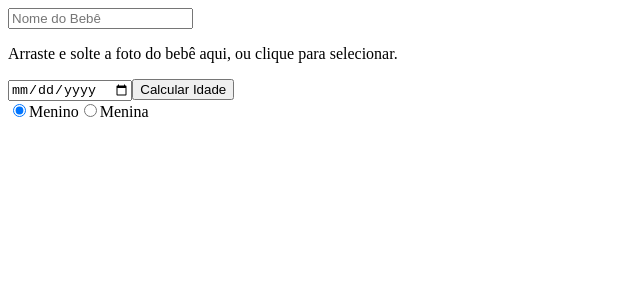
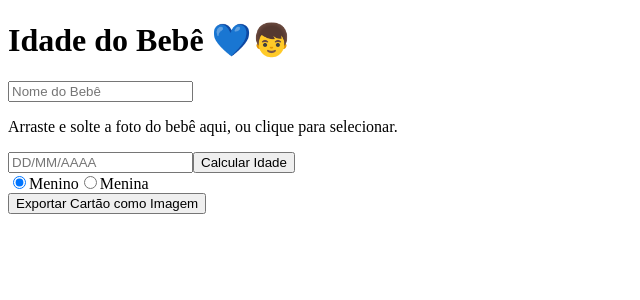
Before and after one commit to Karlocz/baby-age-calculator, a Next.js app: page / in a window 1280 px wide. Shown: the top 300 px of the page, without its empty margins (0-640 px from the left). Built offline with nearby package versions, Linux system fonts and the light colour scheme.

Commit message:
Update page.tsx

```diff
--- a/src/app/page.tsx
+++ b/src/app/page.tsx
@@ -1,12 +1,20 @@
 'use client'
 
-import React, { useRef, useState } from "react";
+import React, { useState, useRef } from "react";
 import { Card, CardContent } from "@/components/ui/card";
 import { Input } from "@/components/ui/input";
 import { Button } from "@/components/ui/button";
-import { differenceInDays, parseISO, isValid } from "date-fns";
+import {
+  differenceInDays,
+  parse,
+  format,
+  differenceInHours,
+  differenceInMinutes,
+  differenceInMilliseconds,
+  addYears
+} from "date-fns"; // Ensure this import is here
 import { useDropzone } from "react-dropzone";
-import html2canvas from "html2canvas"; // 👈 Importando a lib
+import html2canvas from "html2canvas";
 
 export default function Home() {
   const [birthDate, setBirthDate] = useState("");
@@ -14,8 +22,7 @@ export default function Home() {
   const [name, setName] = useState("");
   const [image, setImage] = useState<any>(null);
   const [gender, setGender] = useState<"male" | "female">("male");
-
-  const cardRef = useRef<HTMLDivElement>(null); // 👈 Ref para capturar o cartão
+  const cardRef = useRef(null);
 
   const onDrop = (acceptedFiles: any) => {
     setImage(URL.createObjectURL(acceptedFiles[0]));
@@ -27,59 +34,60 @@ export default function Home() {
   });
 
   function calculate() {
-    const date = parseISO(birthDate);
-    if (!isValid(date)) {
-      setResult("Data de nascimento inválida. Tente novamente.");
-      return;
-    }
+    const date = parse(birthDate, "dd/MM/yyyy", new Date());
     const now = new Date();
     const days = differenceInDays(now, date);
     const weeks = Math.floor(days / 7);
     const months = Math.floor(days / 30.44);
-    setResult(`Dias: ${days}, Semanas: ${weeks}, Meses: ${months}`);
+    const hours = differenceInHours(now, date);
+    const minutes = differenceInMinutes(now, date);
+
+    const firstBirthday = addYears(date, 1);
+    const timeToOneYearMs = differenceInMilliseconds(firstBirthday, now); // Corrected
+    const timeToOneYear = new Date(timeToOneYearMs);
+
+    const timeLeft = `${Math.floor(timeToOneYearMs / (1000 * 60 * 60 * 24))} dias, ${timeToOneYear.getUTCHours()} horas e ${timeToOneYear.getUTCMinutes()} minutos para 1º aniversário.`;
+
+    setResult(
+      `Idade: ${days} dias, ${weeks} semanas, ${months} meses, ${hours} horas, ${minutes} minutos.\n⏳ ${timeLeft}`
+    );
   }
 
-  async function downloadCard() {
+  function exportCard() {
     if (!cardRef.current) return;
-
-    const canvas = await html2canvas(cardRef.current);
-    const dataUrl = canvas.toDataURL("image/png");
-
+    html2canvas(cardRef.current).then((canvas) => {
       const link = document.createElement("a");
-    link.href = dataUrl;
-    link.download = `${name || "cartao-bebe"}.png`;
+      link.download = `${name || "bebe"}-cartao.png`;
+      link.href = canvas.toDataURL("image/png");
       link.click();
+    });
   }
 
   return (
     <main
-      className={`flex min-h-screen items-center justify-center p-4 ${
-        gender === "female" ? "bg-pink-200" : "bg-blue-200"
-      } transition-colors duration-500`}
+      className={`flex min-h-screen items-center justify-center p-4 relative overflow-hidden ${
+        gender === "female" ? "bg-pink-100" : "bg-blue-100"
+      }`}
     >
-      <Card className="max-w-md w-full text-center shadow-lg rounded-lg p-6">
+      <div className="absolute inset-0 bg-[radial-gradient(#fff_1px,transparent_1px)] bg-[length:20px_20px] opacity-20 z-0" />
+      <div className="relative z-10" ref={cardRef}>
+        <Card
+          className={`max-w-md w-full text-center shadow-2xl border-4 p-4 rounded-3xl transition-all duration-300 ${
+            gender === "female" ? "border-pink-400 shadow-pink-300" : "border-blue-400 shadow-blue-300"
+          } bg-white/80 backdrop-blur`}
+        >
           <CardContent>
-          {/* 👇 Ref envolta de tudo que será exportado como imagem */}
-          <div ref={cardRef} className="bg-white p-4 rounded-lg">
+            <h1 className="text-3xl font-bold mb-2">
+              {gender === "female" ? "Idade da Bebê 💖👧" : "Idade do Bebê 💙👦"}
+            </h1>
+
             {name && (
               <p className="text-xl font-semibold mb-4">
-                Nome do Bebê: <span className="text-black">{name}</span>
+                {name} {gender === "female" ? "🧸" : "🍼"}
               </p>
             )}
 
-            {image && (
-              <div className="flex justify-center mb-4">
-                <img
-                  src={image}
-                  alt="Foto do Bebê"
-                  className="w-32 h-32 object-cover rounded-full border-4 border-white shadow-md"
-                />
-              </div>
-            )}
-
-            {result && <p className="text-lg font-medium mb-4">{result}</p>}
-          </div>
-
+            <div className="mb-4">
               <Input
                 type="text"
                 placeholder="Nome do Bebê"
@@ -87,19 +95,29 @@ export default function Home() {
                 onChange={(e) => setName(e.target.value)}
                 className="w-full p-2 border rounded-md mb-4"
               />
+            </div>
 
             <div
               {...getRootProps()}
-            className="w-full p-4 border-2 border-dashed rounded-md mb-4 cursor-pointer bg-white"
+              className="w-full p-4 border-2 border-dashed rounded-md mb-4 cursor-pointer"
             >
               <input {...getInputProps()} />
-            <p className="text-gray-600">
-              Arraste e solte a foto do bebê aqui, ou clique para selecionar.
-            </p>
+              {image ? (
+                <div className="flex justify-center mb-2">
+                  <img
+                    src={image}
+                    alt="Foto do Bebê"
+                    className="w-32 h-32 object-cover rounded-full border-4 border-white shadow-md"
+                  />
+                </div>
+              ) : (
+                <p>Arraste e solte a foto do bebê aqui, ou clique para selecionar.</p>
+              )}
             </div>
 
             <Input
-            type="date"
+              type="text"
+              placeholder="DD/MM/AAAA"
               value={birthDate}
               onChange={(e) => setBirthDate(e.target.value)}
               className="w-full p-2 border rounded-md mb-4"
@@ -109,18 +127,14 @@ export default function Home() {
               Calcular Idade
             </Button>
 
-          {/* Botão para baixar cartão comemorativo */}
-          {name && result && image && (
-            <Button
-              onClick={downloadCard}
-              className="mt-4 w-full bg-green-500 text-white"
-            >
-              Baixar Cartão Comemorativo
-            </Button>
+            {result && (
+              <pre className="mt-4 text-md font-medium whitespace-pre-wrap text-left bg-white/70 p-2 rounded-md">
+                {result}
+              </pre>
             )}
 
-          <div className="mt-4 flex justify-center space-x-4">
-            <label>
+            <div className="mt-4">
+              <label className="mr-2">
                 <input
                   type="radio"
                   name="gender"
@@ -128,7 +142,7 @@ export default function Home() {
                   checked={gender === "male"}
                   onChange={() => setGender("male")}
                 />
-              <span className="ml-1">Menino</span>
+                Menino
               </label>
               <label>
                 <input
@@ -138,11 +152,16 @@ export default function Home() {
                   checked={gender === "female"}
                   onChange={() => setGender("female")}
                 />
-              <span className="ml-1">Menina</span>
+                Menina
               </label>
             </div>
+
+            <Button className="mt-6 w-full bg-green-500 text-white" onClick={exportCard}>
+              Exportar Cartão como Imagem
+            </Button>
           </CardContent>
         </Card>
+      </div>
     </main>
   );
 }
```
Lines whose indentation alone changed are shown as unchanged.
